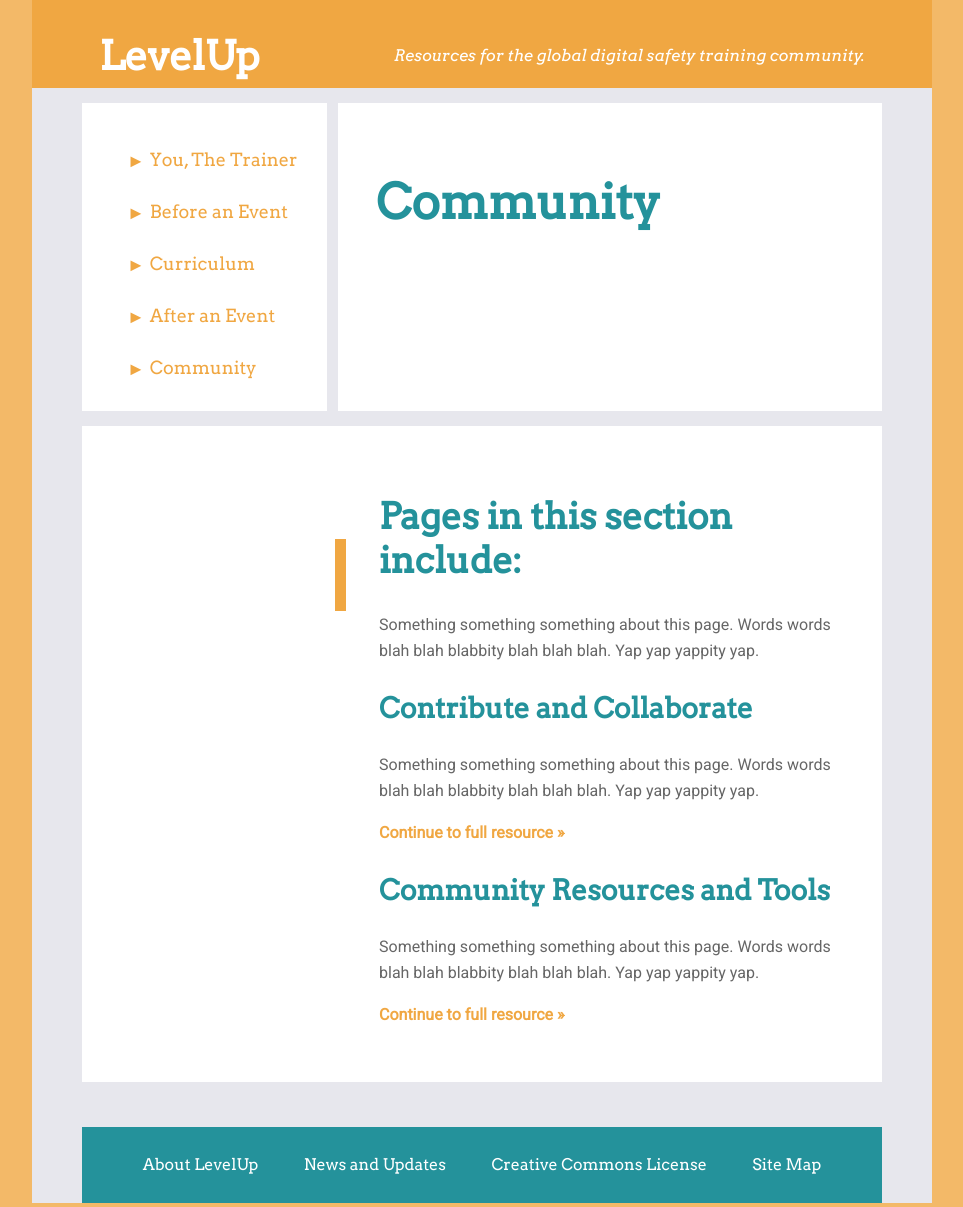
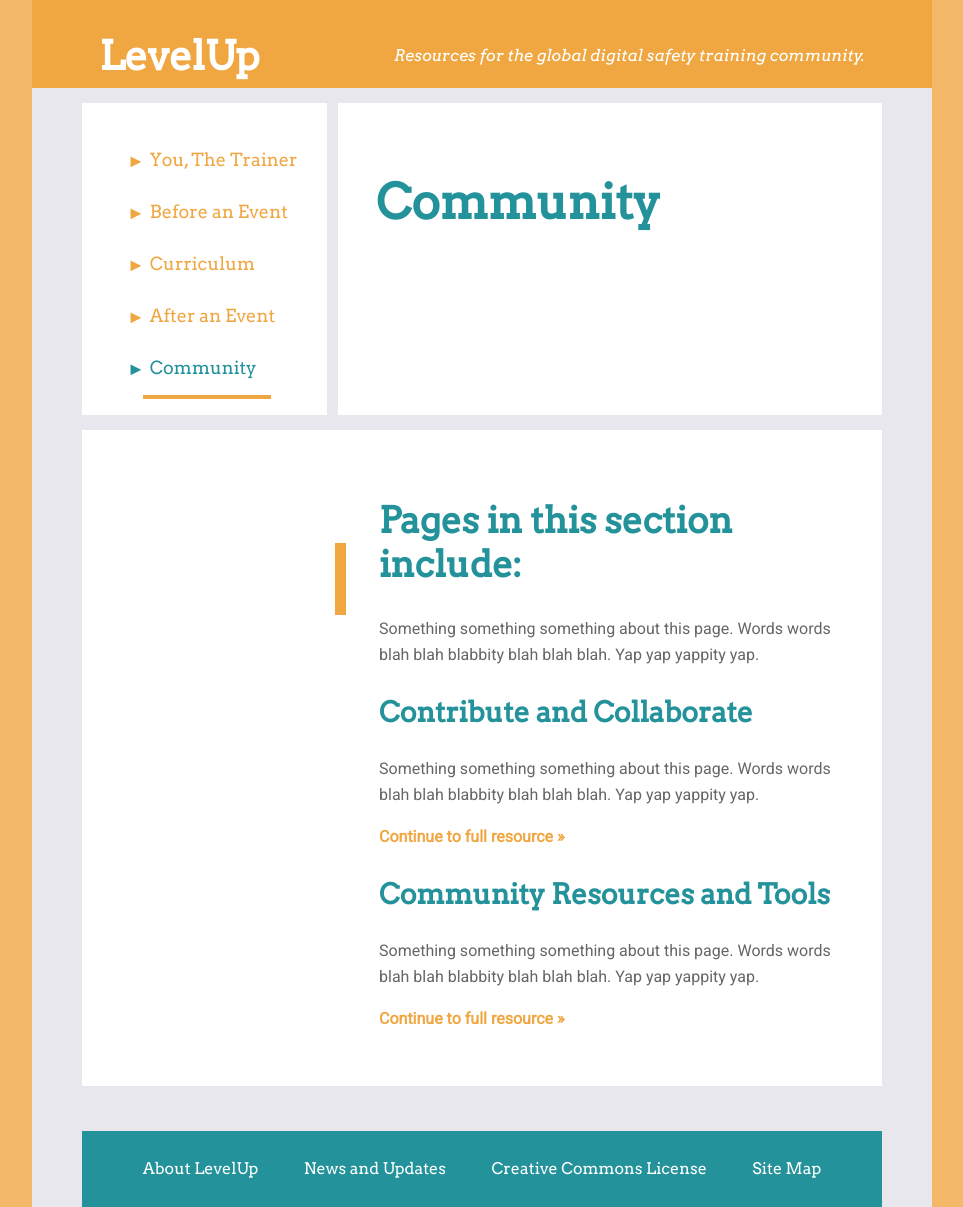
Before and after one commit to levelupcc/level-up, a Jekyll site: the page built from _pages/community/community.md, in a window 1280 px wide. Shown: the whole page, without its empty margins (158-1121 px from the left). Built offline with Jekyll 4.4.1, drawn with Linux system fonts in a browser that asks for light colours; a script that is not in the unit is left out.

Commit message:
style active links

```diff
--- a/css/main.css
+++ b/css/main.css
@@ -606,6 +606,25 @@
 .section-block_home {
   background-color: #ffffff; }
 
+.nav-block > .menu > .active > .menu-link {
+  color: #24929B; }
+
+.nav-block > .menu > .active > .menu-link::after {
+  content: "";
+  display: block;
+  position: relative;
+  left: 1.3rem;
+  width: 10rem;
+  height: 4px;
+  background-color: #F0A742; }
+
+.nav-block > .menu > .active:nth-of-type(0n+3) > .menu-link::after,
+.nav-block > .menu > .active:nth-of-type(0n+5) > .menu-link::after {
+  width: 8rem; }
+
+.nav-block > .menu > .active:nth-of-type(0n+4) > .menu-link::after {
+  width: 9rem; }
+
 .page-author,
 .post-author,
 .section-block-link,
--- a/index.html
+++ b/index.html
@@ -9,20 +9,20 @@
   </p>
 
   <p>
-    Get started here<a class="section-block-link" href="{{ site.baseurl }}/about/#how-to-use-this-site"> >> </a>
+    Get started here<a class="section-block-link" href="{{ site.url }}{{ site.baseurl }}/about/#how-to-use-this-site"> >> </a>
   </p>
 </section>
 
 <section class="section-block_home">
   <h2>How To Contribute</h2>
   <p>Here's how to help
-    <a class="section-block-link" href="{{ site.baseurl }}/community/contribute-and-collaborate/"> >> </a>
+    <a class="section-block-link" href="{{ site.url }}{{ site.baseurl }}/community/contribute-and-collaborate/"> >> </a>
   </p>
 </section>
 
 <section class="section-block_home">
   <h2>News and Updates</h2>
   <p>Last thing that happened was
-    <a class="section-block-link" href="{{ site.baseurl }}/news/"> >> </a>
+    <a class="section-block-link" href="{{ site.url }}{{ site.baseurl }}/news/"> >> </a>
   </p>
 </section>
```
Also changed, not shown: _sass/_core.scss (+20 -0 lines), 3 other files.
